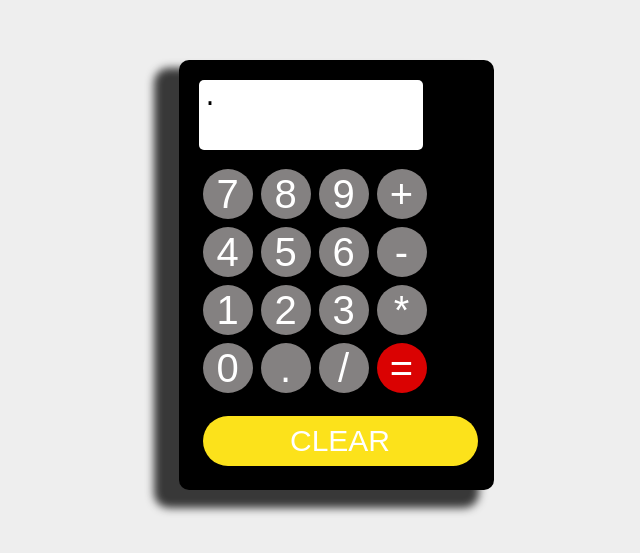
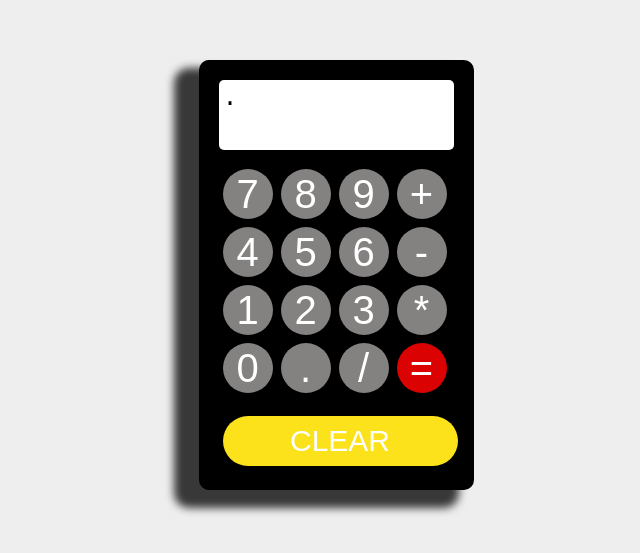
Before and after one commit to KamsAudry/calculator, a plain HTML site: page index.html in a window 1280 px wide. Shown: the part 125-678 px from the top of the page, without its empty margins (304-944 px from the left). Drawn offline with Linux system fonts and the light colour scheme.

Commit message:
Updates style.css

```diff
--- a/style.css
+++ b/style.css
@@ -13,6 +13,7 @@ body{
 
 }
 .calculator{
+    width: auto;
     background-color: black;
     padding: 20px;
     border-radius: 10px;
@@ -23,7 +24,7 @@ body{
     display: flex;
     flex-direction: row;
     flex-wrap:wrap;
-    max-width: 224px;
+    max-width: 274px;
     width: 100%;
     height: 70px;
     font-size: 25px;
@@ -31,11 +32,10 @@ body{
     padding: 4px;
     border-radius: 5px;
     background-color: #fff;
-    /* overflow-x:scroll; */
 }
 
 .button{
-    width: 275px;
+    width: 235px;
     display: flex;
     flex-wrap: wrap;
 }
```
